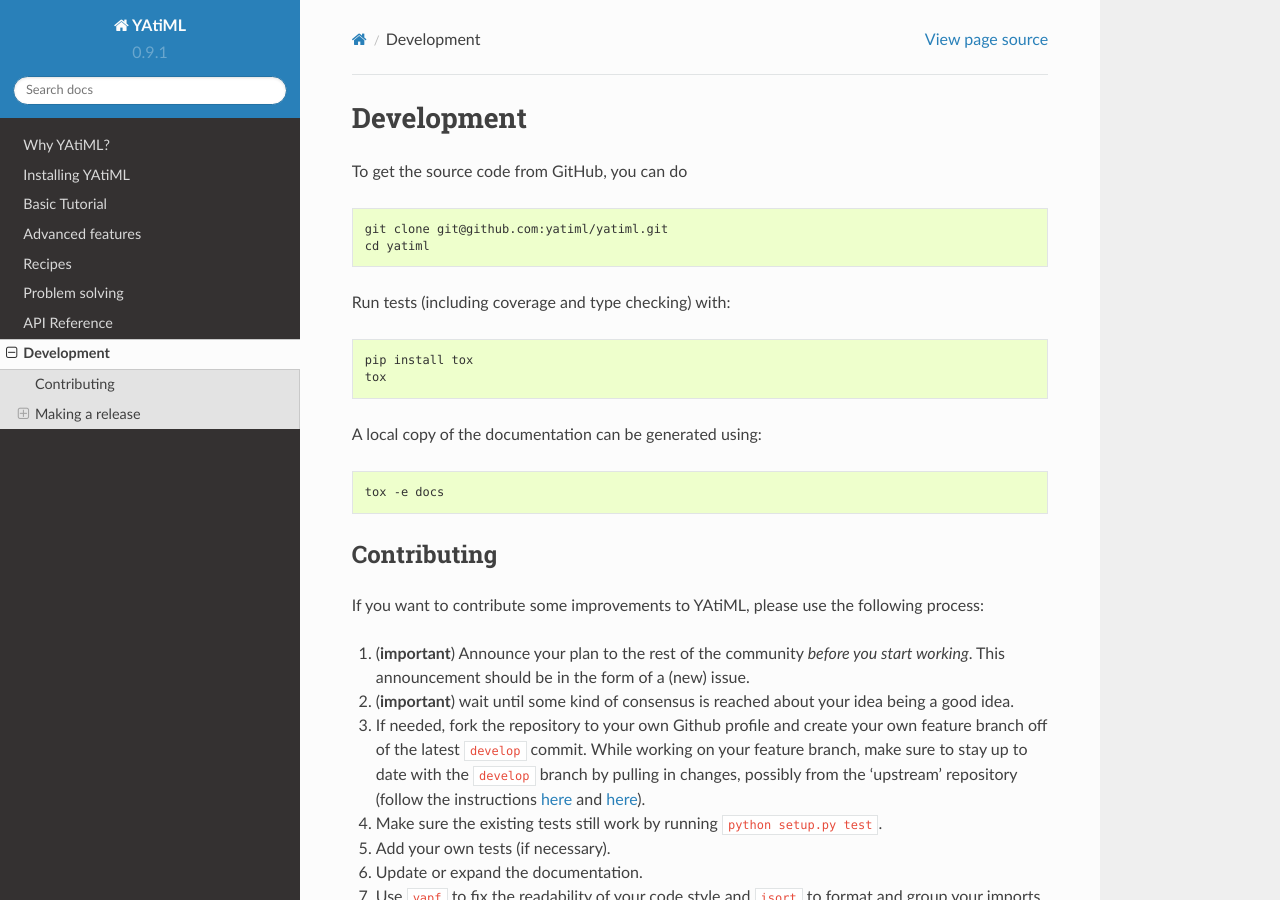
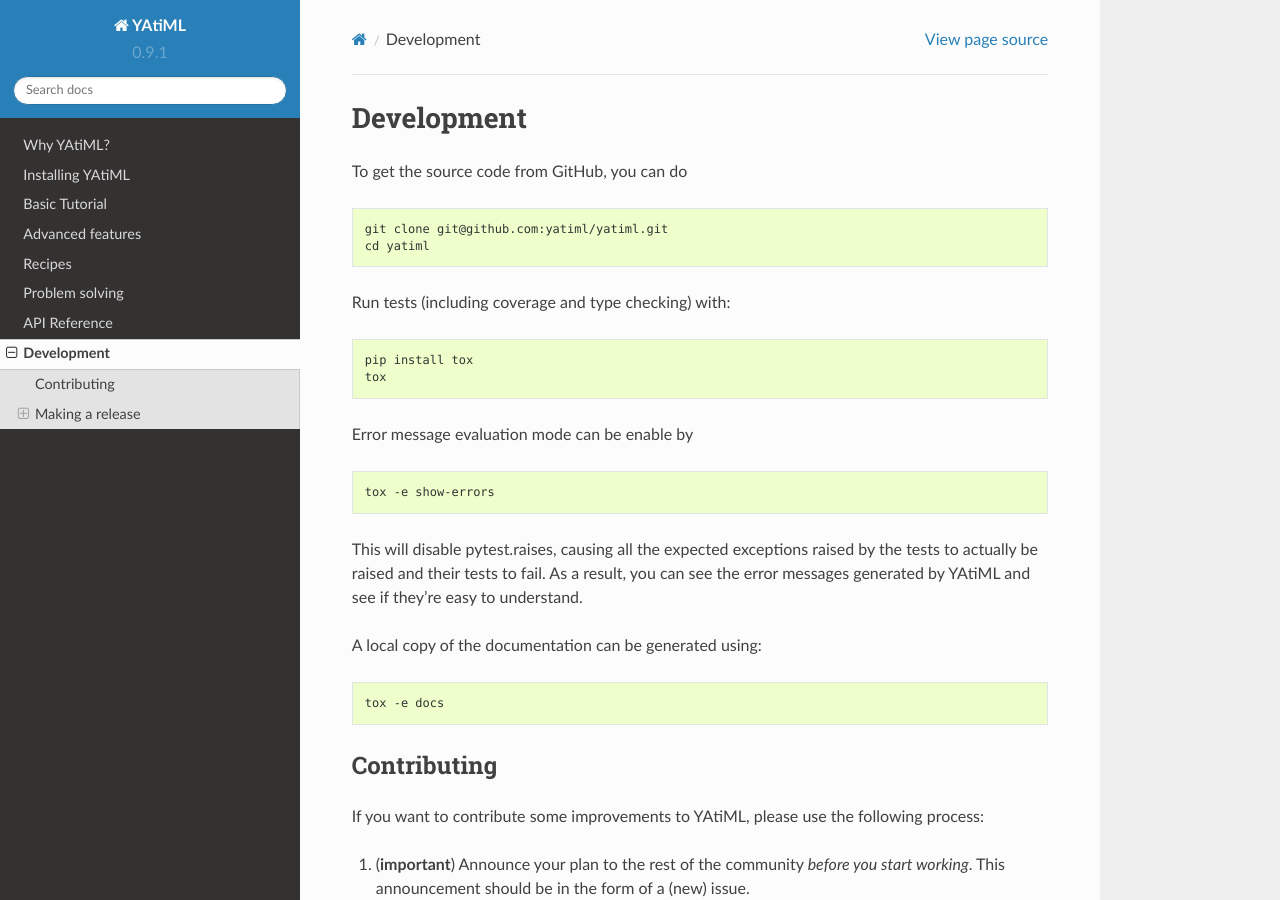
Before and after one commit to yatiml/yatiml, a Sphinx documentation site: the page built from docs/development.rst, in a window 1280 px wide and 900 px high. Built offline with Sphinx 7.4.7 and the Read the Docs theme 2.0.0, drawn with Linux system fonts in a browser that asks for light colours.

Commit message:
Add error message readability test mode

```diff
--- a/docs/development.rst
+++ b/docs/development.rst
@@ -17,6 +17,19 @@
 
   pip install tox
   tox
+
+
+Error message evaluation mode can be enable by
+
+.. code-block:: console
+
+  tox -e show-errors
+
+
+This will disable pytest.raises, causing all the expected exceptions raised by
+the tests to actually be raised and their tests to fail. As a result, you can
+see the error messages generated by YAtiML and see if they're easy to
+understand.
 
 
 A local copy of the documentation can be generated using:
```
Also changed, not shown: 3 other files.
